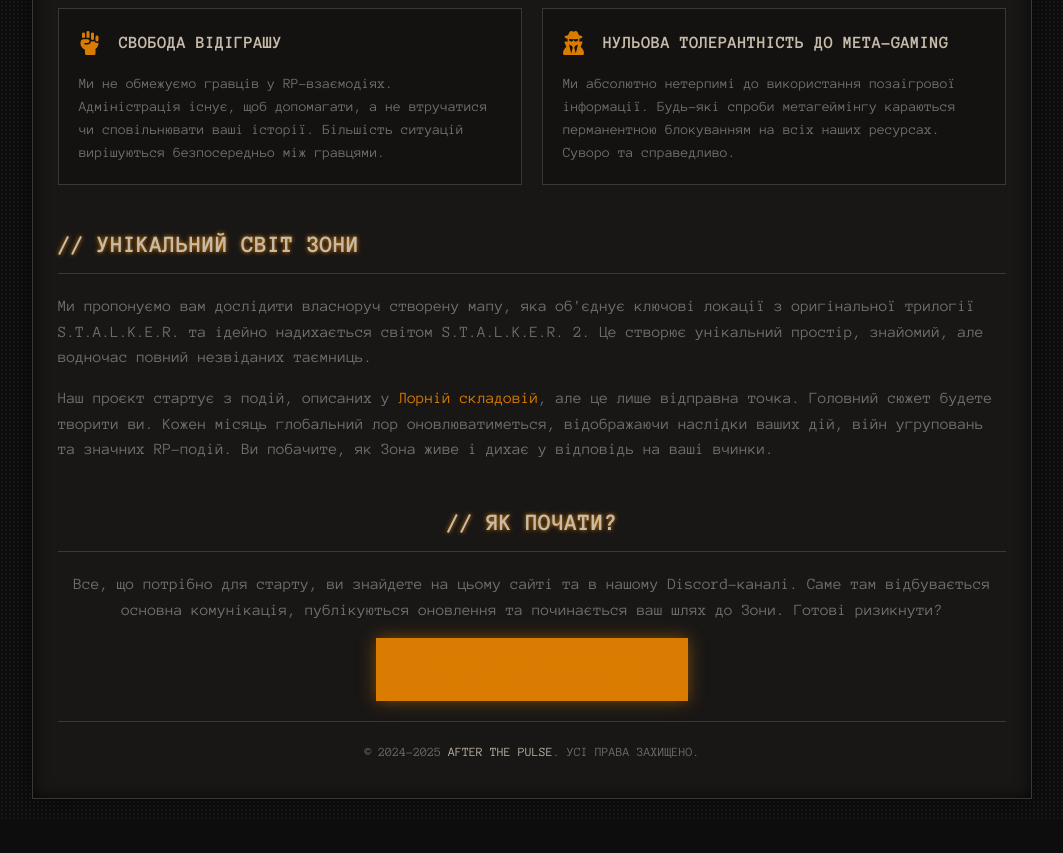
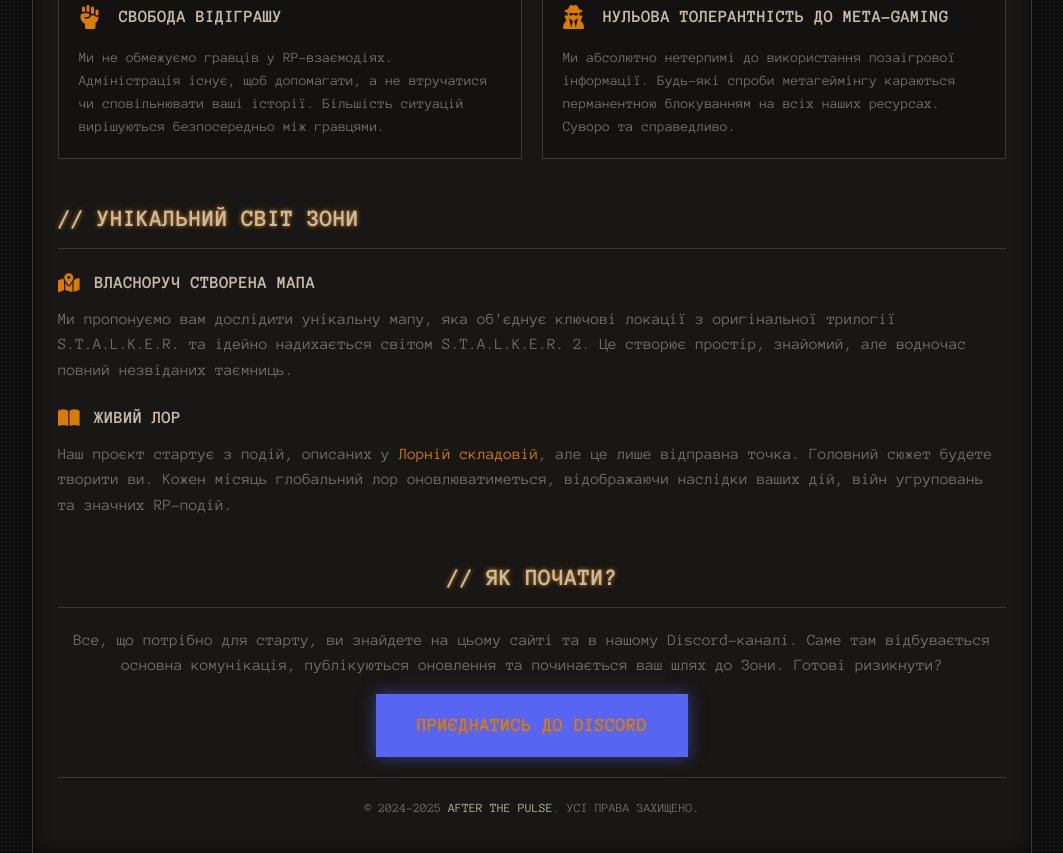
Before and after one commit to himahkb-lab/atp_lore, a plain HTML site: page index.html in a window 1280 px wide. Shown: the part 844-1697 px from the top of the page, without its empty margins (108-1171 px from the left). Before the commit the page ends 1663 px from the top, so only its background shows below. Drawn offline with Linux system fonts and the light colour scheme.

Commit message:
Update index.html

```diff
--- a/index.html
+++ b/index.html
@@ -17,6 +17,7 @@
             --border-color: #3A3836;
             --accent-primary: #D97C01;
             --accent-green: #39BA8F;
+            --accent-white: #FFFFFF;
             --accent-discord: #5865F2;
             --accent-danger: #ff4d4d;
             --glow-text: 0 0 4px var(--accent-primary);
@@ -258,20 +259,62 @@
             color: var(--text-secondary);
         }
 
-        .world-section p, .start-section p {
+        .world-subsection {
+            margin-top: 20px;
+        }
+
+        .world-subsection h3 {
+            display: flex;
+            align-items: center;
+            font-size: 1.1rem;
+            text-transform: uppercase;
+            color: var(--text-primary);
+            margin-bottom: 10px;
+        }
+
+        .world-subsection h3 i {
+            font-size: 1.2rem;
+            color: var(--accent-primary);
+            margin-right: 15px;
+            min-width: 20px;
+            text-align: center;
+        }
+
+        .world-subsection p, .start-section p {
              color: var(--text-secondary);
              margin-bottom: 15px;
         }
-        .world-section a, .start-section a {
+        .world-subsection a, .start-section a {
             color: var(--accent-primary);
             text-decoration: none;
         }
-        .world-section a:hover, .start-section a:hover {
+        .world-subsection a:hover, .start-section a:hover {
             text-decoration: underline;
         }
 
         .start-section {
             text-align: center;
+        }
+
+        .discord-cta-button {
+            display: inline-block;
+            padding: 15px 40px;
+            background: var(--accent-discord);
+            color: var(--accent-white);
+            font-family: 'Anonymous Pro', monospace;
+            font-weight: 700;
+            text-decoration: none;
+            text-transform: uppercase;
+            font-size: 1.2rem;
+            border: 1px solid var(--accent-discord);
+            box-shadow: 0 0 15px rgba(88, 101, 242, 0.5);
+            transition: all 0.3s ease;
+        }
+        .discord-cta-button:hover {
+            background: #7289da;
+            border-color: #7289da;
+            color: var(--accent-white);
+            box-shadow: 0 0 25px rgba(88, 101, 242, 0.7);
         }
 
         .footer {
@@ -319,7 +362,6 @@
                 </a>
 
                 <ul class="nav-menu">
-                    <li><a href="index.html" class="active">Головна</a></li>
                     <li><a href="rules.html">Правила проекту</a></li>
                     <li><a href="lore.html">Лорна складова</a></li>
                     <li><a href="donate.html">Допомога проекту</a></li>
@@ -332,8 +374,8 @@
             <div class="cbt-announcement">
                 <h1>Статус: Закрите бета-тестування</h1>
                 <div class="cbt-date">// Старт: 23.08.25 // Кількість місць обмежена</div>
-                <p>Зона чекає на першопрохідців. Ми шукаємо досвідчених сталкерів, готових зануритись у світ, де кожне рішення має наслідки. Приєднуйтесь до ЗБТ, щоб першими вплинути на історію, що народжується.</p>
-                <a href="https://discord.gg/your-discord-link" target="_blank" class="cbt-button">Взяти участь у ЗБТ</a>
+                <p>Зона чекає на першопрохідців. Ми шукаємо досвідчених сталкерів, готових вплинути на історію, що народжується. Приєднуйтесь до ЗБТ та станьте частиною живого світу.</p>
+                <a href="https://discord.gg/JtmCa3GN" target="_blank" class="cbt-button">Взяти участь у ЗБТ</a>
             </div>
 
             <h2>// Наша філософія</h2>
@@ -370,14 +412,20 @@
 
             <div class="world-section">
                 <h2>// Унікальний світ Зони</h2>
-                <p>Ми пропонуємо вам дослідити власноруч створену мапу, яка об'єднує ключові локації з оригінальної трилогії S.T.A.L.K.E.R. та ідейно надихається світом S.T.A.L.K.E.R. 2. Це створює унікальний простір, знайомий, але водночас повний незвіданих таємниць.</p>
-                <p>Наш проєкт стартує з подій, описаних у <a href="lore.html">Лорній складовій</a>, але це лише відправна точка. Головний сюжет будете творити ви. Кожен місяць глобальний лор оновлюватиметься, відображаючи наслідки ваших дій, війн угруповань та значних RP-подій. Ви побачите, як Зона живе і дихає у відповідь на ваші вчинки.</p>
+                <div class="world-subsection">
+                    <h3><i class="fas fa-map-marked-alt"></i>Власноруч створена мапа</h3>
+                    <p>Ми пропонуємо вам дослідити унікальну мапу, яка об'єднує ключові локації з оригінальної трилогії S.T.A.L.K.E.R. та ідейно надихається світом S.T.A.L.K.E.R. 2. Це створює простір, знайомий, але водночас повний незвіданих таємниць.</p>
+                </div>
+                <div class="world-subsection">
+                    <h3><i class="fas fa-book-open"></i>Живий Лор</h3>
+                    <p>Наш проєкт стартує з подій, описаних у <a href="lore.html">Лорній складовій</a>, але це лише відправна точка. Головний сюжет будете творити ви. Кожен місяць глобальний лор оновлюватиметься, відображаючи наслідки ваших дій, війн угруповань та значних RP-подій.</p>
+                </div>
             </div>
 
             <div class="start-section">
                 <h2>// Як почати?</h2>
                 <p>Все, що потрібно для старту, ви знайдете на цьому сайті та в нашому Discord-каналі. Саме там відбувається основна комунікація, публікуються оновлення та починається ваш шлях до Зони. Готові ризикнути?</p>
-                <a href="https://discord.gg/your-discord-link" target="_blank" class="cbt-button">Приєднатись до Discord</a>
+                <a href="https://discord.gg/JtmCa3GN" target="_blank" class="discord-cta-button">Приєднатись до Discord</a>
             </div>
 
             <div class="footer">
```
